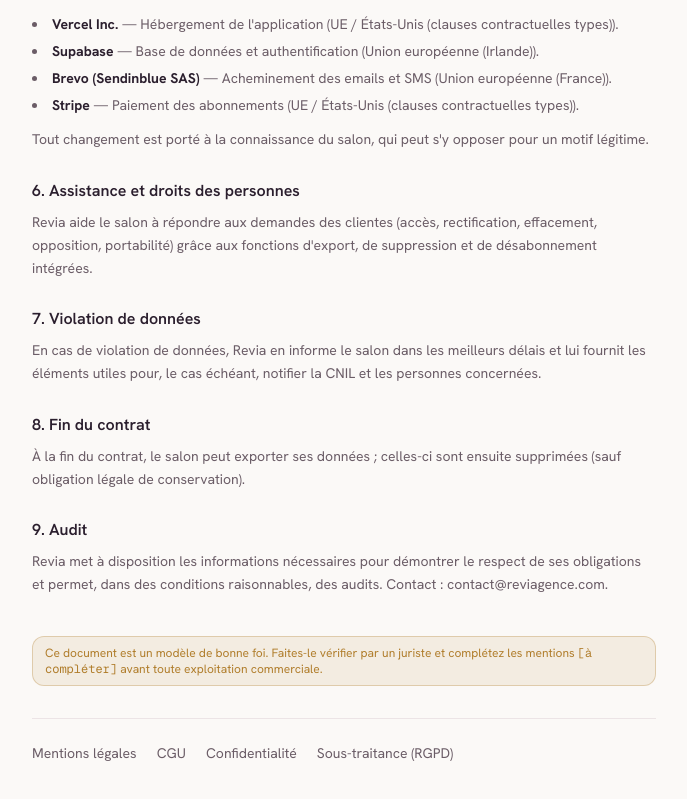
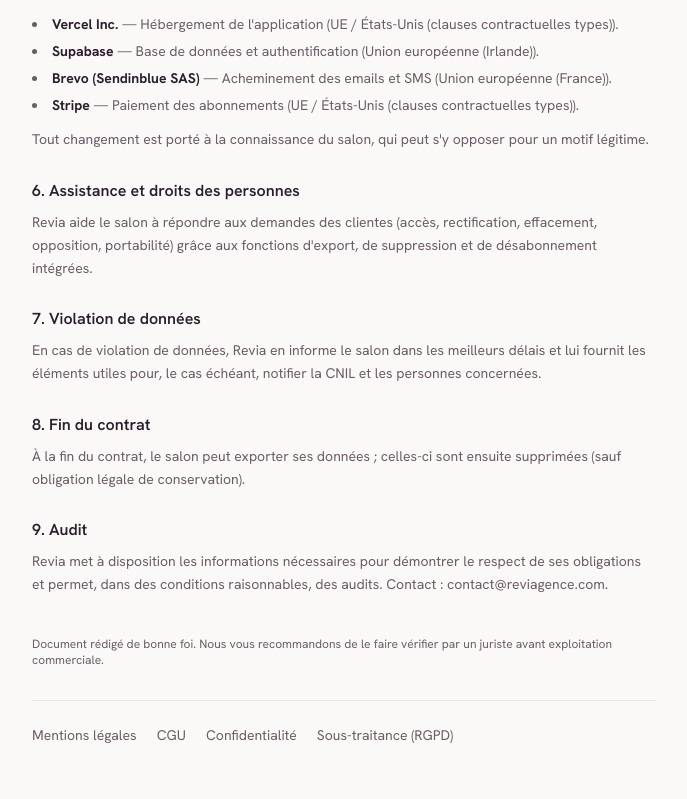
Before and after one commit to davdav28/revia, a Next.js app: page /sous-traitance in a window 1280 px wide. Shown: the part 826-1625 px from the top of the page, without its empty margins (296-983 px from the left). Built offline with nearby package versions, Linux system fonts and the light colour scheme.

Commit message:
Legal : infos editeur reelles (David Chen, micro-entreprise, SIRET, adresse, TVA non applicable), avertissement juriste simplifie

```diff
--- a/src/app/mentions-legales/page.tsx
+++ b/src/app/mentions-legales/page.tsx
@@ -22,12 +22,10 @@ export default function MentionsLegalesPage() {
           Siège : {LEGAL.address}
           <br />
           {LEGAL.siret}
-          {LEGAL.vat ? (
-            <>
-              <br />
-              TVA intracommunautaire : {LEGAL.vat}
-            </>
-          ) : null}
+          <br />
+          {LEGAL.vat
+            ? `TVA intracommunautaire : ${LEGAL.vat}`
+            : "TVA non applicable, art. 293 B du CGI"}
           <br />
           Contact : {LEGAL.contactEmail}
         </p>
--- a/src/components/legal/legal-page.tsx
+++ b/src/components/legal/legal-page.tsx
@@ -59,11 +59,9 @@ export function LegalPage({
 
         <div className="mt-8 space-y-7">{children}</div>
 
-        <p className="border-status-at-risk/30 bg-status-at-risk/10 text-status-at-risk mt-10 rounded-md border px-3 py-2 text-xs">
-          Ce document est un modèle de bonne foi. Faites-le vérifier par un
-          juriste et complétez les mentions{" "}
-          <code className="font-mono">[à compléter]</code> avant toute
-          exploitation commerciale.
+        <p className="text-muted mt-10 text-xs">
+          Document rédigé de bonne foi. Nous vous recommandons de le faire
+          vérifier par un juriste avant exploitation commerciale.
         </p>
 
         <nav className="border-line mt-8 flex flex-wrap gap-x-5 gap-y-2 border-t pt-6 text-sm">
--- a/src/config/legal.ts
+++ b/src/config/legal.ts
@@ -8,13 +8,13 @@ export const LEGAL = {
   updatedAt: "30 juin 2026",
 
   /** Éditeur du service. */
-  companyName: "[Raison sociale à compléter]",
-  legalForm: "[Forme juridique à compléter — ex. micro-entreprise, SASU]",
-  capital: "", // ex. "1 000 €" si société ; vide pour micro-entreprise
-  siret: "[SIREN / SIRET à compléter]",
-  vat: "", // n° TVA intracommunautaire si applicable
-  address: "[Adresse du siège à compléter]",
-  director: "[Nom du responsable de la publication à compléter]",
+  companyName: "David Chen",
+  legalForm: "Entrepreneur individuel (micro-entreprise)",
+  capital: "", // sans objet pour une micro-entreprise
+  siret: "SIRET 894 056 506 00039",
+  vat: "", // TVA non applicable, art. 293 B du CGI (franchise en base)
+  address: "60 rue François 1er, 75008 Paris",
+  director: "David Chen",
 
   /** Contact & site. */
   contactEmail: "contact@reviagence.com",
```
